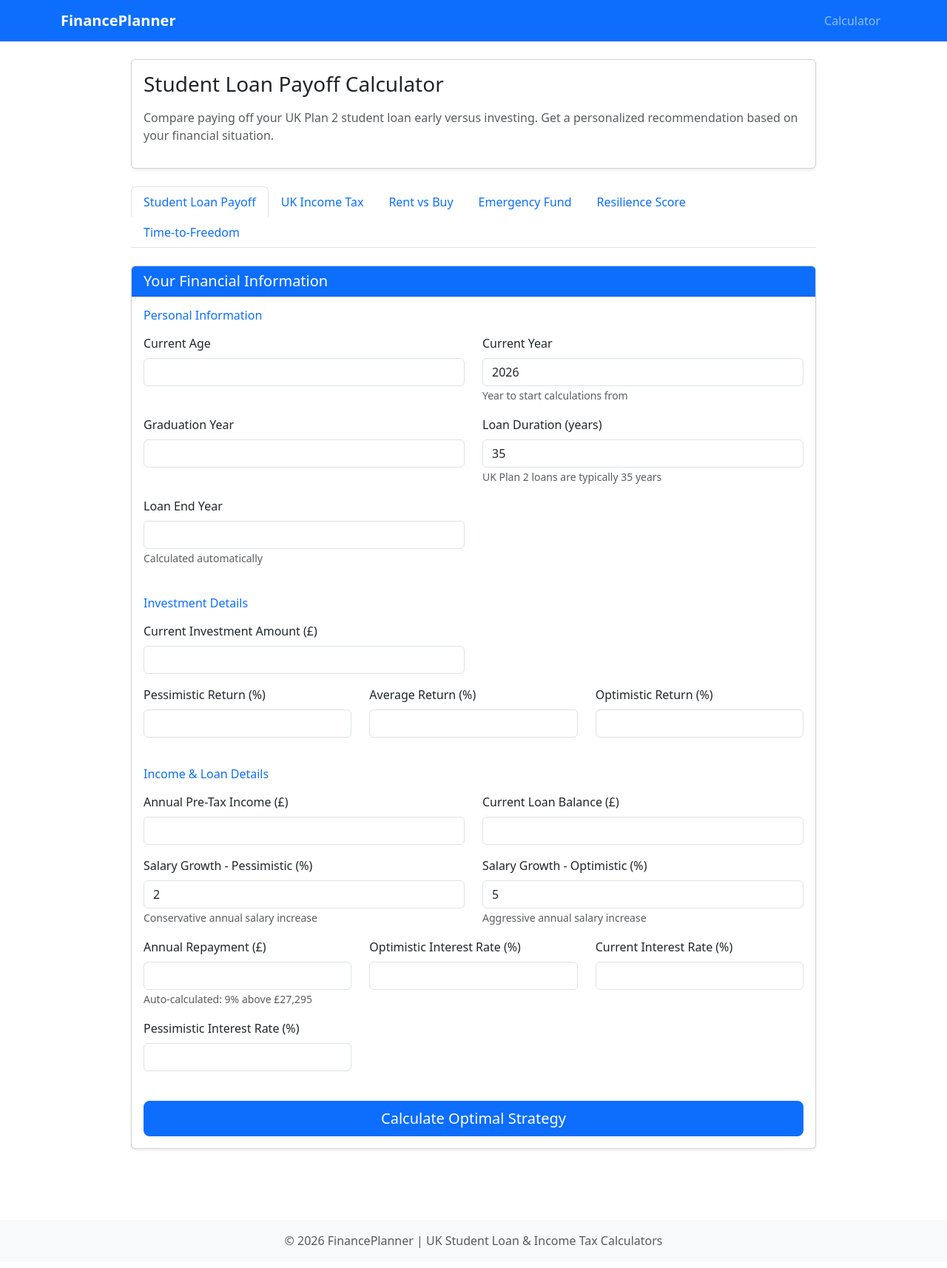
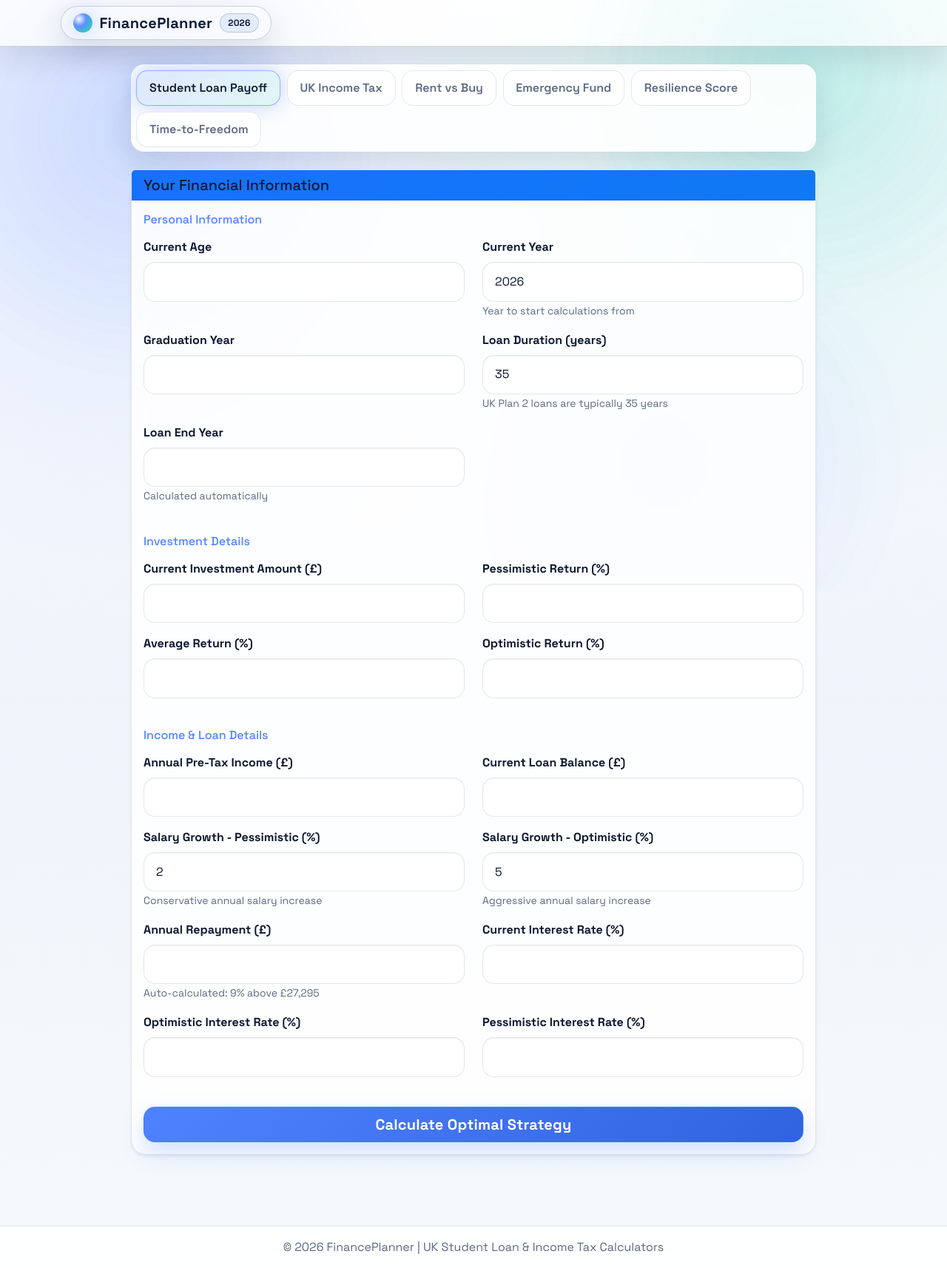
Before and after one commit to AidanInceer/FinancePlanner, a Django app: page / in a window 1280 px wide. Shown: the whole page at 74% size. Before the commit the page ends 1687 px from the top, so only its background shows below. Run offline with Django 5.2, Linux system fonts and the light colour scheme.

Commit message:
Update website style

```diff
--- a/calculator/templates/calculator/base.html
+++ b/calculator/templates/calculator/base.html
@@ -5,6 +5,11 @@
     <meta charset="UTF-8">
     <meta name="viewport" content="width=device-width, initial-scale=1.0">
     <title>{% block title %}Student Loan Payoff Calculator{% endblock %}</title>
+
+    <!-- Fonts -->
+    <link rel="preconnect" href="https://fonts.googleapis.com">
+    <link rel="preconnect" href="https://fonts.gstatic.com" crossorigin>
+    <link href="https://fonts.googleapis.com/css2?family=Space+Grotesk:wght@400;500;600;700&family=Manrope:wght@500;700&display=swap" rel="stylesheet">
 
     <!-- Bootstrap 5.3 CSS -->
     <link href="https://cdn.jsdelivr.net/npm/bootstrap@5.3.2/dist/css/bootstrap.min.css" rel="stylesheet" integrity="sha384-T3c6CoIi6uLrA9TneNEoa7RxnatzjcDSCmG1MXxSR1GAsXEV/Dwwykc2MPK8M2HN" crossorigin="anonymous">
@@ -17,26 +22,18 @@
 
     {% block extra_css %}{% endblock %}
 </head>
-<body>
-    <nav class="navbar navbar-expand-lg navbar-dark bg-primary">
-        <div class="container">
-            <a class="navbar-brand" href="{% url 'calculator:index' %}">
+<body class="app-shell">
+    <nav class="navbar navbar-expand-lg navbar-light glass-nav">
+        <div class="container nav-center">
+            <a class="navbar-brand nav-brand" href="{% url 'calculator:index' %}">
+                <span class="brand-orb"></span>
                 <strong>FinancePlanner</strong>
+                <span class="beta-chip">2026</span>
             </a>
-            <button class="navbar-toggler" type="button" data-bs-toggle="collapse" data-bs-target="#navbarNav">
-                <span class="navbar-toggler-icon"></span>
-            </button>
-            <div class="collapse navbar-collapse" id="navbarNav">
-                <ul class="navbar-nav ms-auto">
-                    <li class="nav-item">
-                        <a class="nav-link" href="{% url 'calculator:index' %}">Calculator</a>
-                    </li>
-                </ul>
-            </div>
         </div>
     </nav>
 
-    <main class="container my-4">
+    <main class="container my-4 main-shell">
         {% block calculator_header %}{% endblock %}
         <div class="calculator-content">
             {% block content %}{% endblock %}
@@ -44,7 +41,7 @@
         {% block calculator_footer %}{% endblock %}
     </main>
 
-    <footer class="bg-light py-3 mt-5">
+    <footer class="glass-footer py-3 mt-5">
         <div class="container text-center text-muted">
             <p class="mb-0">&copy; 2026 FinancePlanner | UK Student Loan & Income Tax Calculators</p>
         </div>
--- a/calculator/templates/calculator/index.html
+++ b/calculator/templates/calculator/index.html
@@ -6,15 +6,6 @@
 {% block content %}
 <div class="row">
     <div class="col-lg-10 mx-auto">
-        <div class="card shadow-sm mb-4">
-            <div class="card-body">
-                <h1 class="card-title h3 mb-3">Student Loan Payoff Calculator</h1>
-                <p class="text-muted">
-                    Compare paying off your UK Plan 2 student loan early versus investing.
-                    Get a personalized recommendation based on your financial situation.
-                </p>
-            </div>
-        </div>
 
         <!-- Loading overlay -->
         <div id="loading-overlay" class="loading-overlay d-none">
@@ -74,7 +65,7 @@
                  aria-labelledby="student-loan-tab">
                 <!-- Calculator Form -->
                 <div class="card shadow-sm mb-4">
-                    <div class="card-header bg-primary text-white">
+                    <div class="card-header bg-primary">
                         <h2 class="h5 mb-0">Your Financial Information</h2>
                     </div>
                     <div class="card-body">
@@ -121,6 +112,8 @@
                                             Duration must be between 1 and 50 years
                                         </div>
                                     </div>
+                                </div>
+                                <div class="row">
                                     <div class="col-md-6 mb-3">
                                         <label for="loan_end_year" class="form-label">Loan End Year</label>
                                         <input type="text" class="form-control" id="loan_end_year"
@@ -142,9 +135,7 @@
                                             Enter a valid investment amount
                                         </div>
                                     </div>
-                                </div>
-                                <div class="row">
-                                    <div class="col-md-4 mb-3">
+                                    <div class="col-md-6 mb-3">
                                         <label for="investment_growth_low" class="form-label">Pessimistic Return (%)</label>
                                         <input type="number" class="form-control" id="investment_growth_low"
                                                name="investment_growth_low" min="0" max="20" step="0.1" required>
@@ -152,7 +143,9 @@
                                             Return must be between 0% and 20%
                                         </div>
                                     </div>
-                                    <div class="col-md-4 mb-3">
+                                </div>
+                                <div class="row">
+                                    <div class="col-md-6 mb-3">
                                         <label for="investment_growth_average" class="form-label">Average Return (%)</label>
                                         <input type="number" class="form-control" id="investment_growth_average"
                                                name="investment_growth_average" min="0" max="20" step="0.1" required>
@@ -160,7 +153,7 @@
                                             Return must be between 0% and 20%
                                         </div>
                                     </div>
-                                    <div class="col-md-4 mb-3">
+                                    <div class="col-md-6 mb-3">
                                         <label for="investment_growth_high" class="form-label">Optimistic Return (%)</label>
                                         <input type="number" class="form-control" id="investment_growth_high"
                                                name="investment_growth_high" min="0" max="20" step="0.1" required>
@@ -213,21 +206,13 @@
                                     </div>
                                 </div>
                                 <div class="row">
-                                    <div class="col-md-4 mb-3">
+                                    <div class="col-md-6 mb-3">
                                         <label for="loan_repayment_annual" class="form-label">Annual Repayment (£)</label>
                                         <input type="text" class="form-control" id="loan_repayment_annual"
                                                name="loan_repayment_annual" readonly>
                                         <small class="form-text text-muted">Auto-calculated: 9% above £27,295</small>
                                     </div>
-                                    <div class="col-md-4 mb-3">
-                                        <label for="loan_interest_low" class="form-label">Optimistic Interest Rate (%)</label>
-                                        <input type="number" class="form-control" id="loan_interest_low"
-                                               name="loan_interest_low" min="0" max="20" step="0.1" required>
-                                        <div class="invalid-feedback">
-                                            Rate must be between 0% and 20%
-                                        </div>
-                                    </div>
-                                    <div class="col-md-4 mb-3">
+                                    <div class="col-md-6 mb-3">
                                         <label for="loan_interest_current" class="form-label">Current Interest Rate (%)</label>
                                         <input type="number" class="form-control" id="loan_interest_current"
                                                name="loan_interest_current" min="0" max="20" step="0.1" required>
@@ -237,7 +222,15 @@
                                     </div>
                                 </div>
                                 <div class="row">
-                                    <div class="col-md-4 mb-3">
+                                    <div class="col-md-6 mb-3">
+                                        <label for="loan_interest_low" class="form-label">Optimistic Interest Rate (%)</label>
+                                        <input type="number" class="form-control" id="loan_interest_low"
+                                               name="loan_interest_low" min="0" max="20" step="0.1" required>
+                                        <div class="invalid-feedback">
+                                            Rate must be between 0% and 20%
+                                        </div>
+                                    </div>
+                                    <div class="col-md-6 mb-3">
                                         <label for="loan_interest_high" class="form-label">Pessimistic Interest Rate (%)</label>
                                         <input type="number" class="form-control" id="loan_interest_high"
                                                name="loan_interest_high" min="0" max="20" step="0.1" required>
@@ -326,6 +319,8 @@
                                         </select>
                                         <small class="form-text text-muted">Latest published tax year</small>
                                     </div>
+                                </div>
+                                <div class="row">
                                     <div class="col-md-6 mb-3">
                                         <label for="tax_jurisdiction" class="form-label">Tax Jurisdiction</label>
                                         <select class="form-select" id="tax_jurisdiction" name="tax_jurisdiction" required>
@@ -705,6 +700,8 @@
                                     <input type="number" class="form-control" id="ef_target_months"
                                            min="1" max="36" value="6" required>
                                 </div>
+                            </div>
+                            <div class="row">
                                 <div class="col-md-6 mb-3">
                                     <label for="ef_current_savings" class="form-label">Current Savings (£)</label>
                                     <input type="number" class="form-control" id="ef_current_savings"
@@ -769,6 +766,8 @@
                                     <input type="number" class="form-control" id="rs_debt_load"
                                            min="0" step="500" value="4000" required>
                                 </div>
+                            </div>
+                            <div class="row">
                                 <div class="col-md-6 mb-3">
                                     <label for="rs_income_stability" class="form-label">Income Stability (0-100)</label>
                                     <input type="number" class="form-control" id="rs_income_stability"
@@ -836,6 +835,8 @@
                                     <input type="number" class="form-control" id="ff_current_investments"
                                            min="0" step="1000" value="25000" required>
                                 </div>
+                            </div>
+                            <div class="row">
                                 <div class="col-md-6 mb-3">
                                     <label for="ff_annual_contribution" class="form-label">Annual Contribution (£)</label>
                                     <input type="number" class="form-control" id="ff_annual_contribution"
@@ -846,6 +847,8 @@
                                     <input type="number" class="form-control" id="ff_return_rate"
                                            min="0" max="20" step="0.1" value="5.0" required>
                                 </div>
+                            </div>
+                            <div class="row">
                                 <div class="col-md-6 mb-3">
                                     <label for="ff_withdrawal_rate" class="form-label">Safe Withdrawal Rate (%)</label>
                                     <input type="number" class="form-control" id="ff_withdrawal_rate"
--- a/static/css/calculator.css
+++ b/static/css/calculator.css
@@ -1,120 +1,317 @@
-/* Student Loan Payoff Calculator Styles */
-
+/* FinancePlanner – Glass light UI */
 :root {
-    --primary-color: #0d6efd;
-    --success-color: #198754;
-    --danger-color: #dc3545;
-    --warning-color: #ffc107;
+    color-scheme: light;
+    --bg: #f5f8fc;
+    --panel: rgba(255, 255, 255, 0.78);
+    --panel-strong: rgba(255, 255, 255, 0.94);
+    --card: rgba(255, 255, 255, 0.86);
+    --muted: #5c6a83;
+    --ink: #0e1931;
+    --primary: #4f82ff;
+    --primary-strong: #2f63e0;
+    --accent: #1fc9b4;
+    --success: #19a36f;
+    --warning: #f2b236;
+    --danger: #ec4a4a;
+    --border: rgba(14, 25, 48, 0.1);
+    --border-strong: rgba(14, 25, 48, 0.18);
+    --shadow-soft: 0 16px 42px rgba(14, 25, 48, 0.12);
+    --shadow-strong: 0 28px 72px rgba(14, 25, 48, 0.14);
+    --glow: 0 0 28px rgba(79, 130, 255, 0.35);
+    --blur: 14px;
+    --font-display: "Space Grotesk", "Manrope", "Helvetica Neue", sans-serif;
+    --font-body: "Space Grotesk", "Manrope", "Helvetica Neue", sans-serif;
 }
 
-body {
+body.app-shell {
     min-height: 100vh;
     display: flex;
     flex-direction: column;
+    background: radial-gradient(120% 90% at 12% 8%, rgba(79, 130, 255, 0.14), transparent 42%),
+        radial-gradient(110% 80% at 82% 6%, rgba(31, 201, 180, 0.14), transparent 46%),
+        linear-gradient(180deg, #fdfdff 0%, #eff4fb 55%, #f6f9fc 100%);
+    color: var(--ink);
+    position: relative;
+    overflow-x: hidden;
+    font-family: var(--font-body);
+}
+
+body.app-shell::before,
+body.app-shell::after {
+    content: "";
+    position: fixed;
+    inset: 0;
+    background-image: radial-gradient(circle at 15% 22%, rgba(79, 130, 255, 0.12), transparent 28%),
+        radial-gradient(circle at 85% 12%, rgba(31, 201, 180, 0.12), transparent 26%),
+        radial-gradient(circle at 70% 78%, rgba(79, 130, 255, 0.08), transparent 32%);
+    pointer-events: none;
+    z-index: 0;
+    opacity: 0.65;
 }
 
 main {
     flex: 1;
 }
 
-.form-label {
-    font-weight: 500;
+.main-shell {
+    position: relative;
+    z-index: 1;
 }
 
-.form-control:focus {
-    border-color: var(--primary-color);
-    box-shadow: 0 0 0 0.25rem rgba(13, 110, 253, 0.25);
+.navbar.glass-nav {
+    background: rgba(255, 255, 255, 0.9);
+    backdrop-filter: blur(var(--blur));
+    -webkit-backdrop-filter: blur(var(--blur));
+    border-bottom: 1px solid var(--border-strong);
+    box-shadow: var(--shadow-soft);
+}
+
+.nav-center {
+    display: flex;
+    justify-content: center;
+    align-items: center;
+    width: 100%;
+}
+
+.navbar.glass-nav .navbar-brand {
+    display: inline-flex;
+    align-items: center;
+    gap: 0.6rem;
+    font-weight: 700;
+    letter-spacing: 0.3px;
+    color: var(--ink);
+    padding: 0.45rem 1rem;
+    border-radius: 999px;
+    background: var(--panel-strong);
+    border: 1px solid var(--border-strong);
+    box-shadow: var(--shadow-soft);
+}
+
+.brand-orb {
+    width: 26px;
+    height: 26px;
+    border-radius: 50%;
+    background: radial-gradient(circle at 30% 30%, #ffffff, rgba(79, 130, 255, 0.9) 38%, rgba(31, 201, 180, 0.9) 78%);
+    box-shadow: var(--glow);
+}
+
+.beta-chip {
+    font-size: 0.75rem;
+    color: var(--ink);
+    background: #e9f1ff;
+    padding: 0.18rem 0.65rem;
+    border-radius: 999px;
+    font-weight: 700;
+    letter-spacing: 0.2px;
+    border: 1px solid var(--border-strong);
+}
+
+.card {
+    background: var(--card);
+    border: 1px solid var(--border);
+    border-radius: 1.25rem;
+    box-shadow: var(--shadow-soft);
+    backdrop-filter: blur(var(--blur));
+    -webkit-backdrop-filter: blur(var(--blur));
+    color: var(--ink);
+}
+
+.card-header {
+    background: transparent;
+    border-bottom: 1px solid var(--border);
+    font-weight: 700;
+    color: var(--ink);
+}
+
+.card-header.bg-primary {
+    background: linear-gradient(135deg, rgba(79, 130, 255, 0.16), rgba(31, 201, 180, 0.12));
+    border-bottom: 1px solid var(--border-strong);
+    color: var(--ink);
+}
+
+.text-muted {
+    color: var(--muted) !important;
+}
+
+.form-label {
+    font-weight: 700;
+    color: var(--ink);
+}
+
+.form-control,
+.form-select {
+    background: var(--panel-strong);
+    border: 1px solid var(--border);
+    border-radius: 0.95rem;
+    box-shadow: inset 0 1px 1px rgba(14, 25, 48, 0.05);
+    color: var(--ink);
+    padding: 0.85rem 1rem;
+}
+
+.form-control:focus,
+.form-select:focus {
+    border-color: rgba(79, 130, 255, 0.45);
+    box-shadow: 0 0 0 0.16rem rgba(79, 130, 255, 0.18);
+    background: #ffffff;
+    color: var(--ink);
+}
+
+.form-control::placeholder {
+    color: rgba(92, 106, 131, 0.7);
 }
 
 .btn-primary {
-    background-color: var(--primary-color);
-    border-color: var(--primary-color);
+    background: linear-gradient(135deg, var(--primary), var(--primary-strong));
+    border: 1px solid rgba(79, 130, 255, 0.45);
+    border-radius: 0.95rem;
+    box-shadow: 0 14px 30px rgba(79, 130, 255, 0.25);
+    font-weight: 700;
+    color: #ffffff;
+    letter-spacing: 0.2px;
+    transition: transform 0.16s ease, box-shadow 0.16s ease;
 }
 
-.btn-primary:hover {
-    background-color: #0b5ed7;
-    border-color: #0a58ca;
+.btn-primary:hover,
+.btn-primary:focus {
+    transform: translateY(-1px);
+    box-shadow: 0 18px 40px rgba(79, 130, 255, 0.32);
 }
 
-/* Graph container */
+.btn-primary:active {
+    transform: translateY(0);
+}
+
+.btn-ghost {
+    background: var(--panel-strong);
+    color: var(--ink);
+    border: 1px solid var(--border);
+    border-radius: 0.95rem;
+    font-weight: 600;
+    padding: 0.75rem 1.2rem;
+    transition: border-color 0.15s ease, transform 0.15s ease, box-shadow 0.15s ease;
+    box-shadow: 0 8px 18px rgba(14, 25, 48, 0.08);
+}
+
+.btn-ghost:hover,
+.btn-ghost:focus {
+    border-color: rgba(79, 130, 255, 0.45);
+    transform: translateY(-1px);
+    box-shadow: 0 12px 26px rgba(14, 25, 48, 0.12);
+}
+
+.nav-tabs {
+    border-bottom: none;
+    gap: 0.55rem;
+    padding: 0.45rem;
+    background: rgba(255, 255, 255, 0.9);
+    border-radius: 1.1rem;
+    box-shadow: var(--shadow-soft);
+    backdrop-filter: blur(12px);
+}
+
+.nav-tabs .nav-link {
+    border: 1px solid var(--border);
+    border-radius: 0.95rem;
+    color: var(--muted);
+    font-weight: 600;
+    padding: 0.7rem 1.05rem;
+    background: rgba(255, 255, 255, 0.9);
+    transition: all 0.18s ease;
+}
+
+.nav-tabs .nav-link:hover,
+.nav-tabs .nav-link:focus {
+    color: var(--ink);
+    border-color: rgba(79, 130, 255, 0.4);
+}
+
+.nav-tabs .nav-link.active {
+    color: var(--ink);
+    background: linear-gradient(135deg, rgba(79, 130, 255, 0.16), rgba(31, 201, 180, 0.12));
+    border-color: rgba(79, 130, 255, 0.55);
+    box-shadow: var(--glow);
+}
+
+.calculator-section-title,
+.text-primary {
+    color: var(--primary) !important;
+}
+
+.calculator-content {
+    position: relative;
+}
+
+.calculator-summary {
+    display: grid;
+    gap: 1rem;
+}
+
+.summary-item {
+    display: flex;
+    flex-direction: column;
+    padding: 1rem;
+    background: rgba(255, 255, 255, 0.95);
+    border-radius: 1rem;
+    border: 1px solid var(--border);
+    box-shadow: 0 10px 22px rgba(14, 25, 48, 0.08);
+    height: 100%;
+}
+
+.summary-item .label {
+    font-size: 0.9rem;
+    color: var(--muted);
+}
+
+.summary-item .value {
+    font-size: 1.2rem;
+    font-weight: 700;
+}
+
+.summary-item.highlight {
+    background: linear-gradient(135deg, rgba(79, 130, 255, 0.08), rgba(31, 201, 180, 0.08));
+    border-color: rgba(79, 130, 255, 0.45);
+    box-shadow: var(--glow);
+}
+
+.recommendation-card {
+    border-left: 4px solid var(--success);
+}
+
+.recommendation-card.warning {
+    border-left-color: var(--warning);
+}
+
+.recommendation-card.danger {
+    border-left-color: var(--danger);
+}
+
+.calculator-graph,
 #payoff-graph-container {
     position: relative;
     height: 400px;
-    margin: 2rem 0;
+    margin: 1.5rem 0;
+    background: rgba(255, 255, 255, 0.9);
+    border-radius: 1.1rem;
+    border: 1px solid var(--border);
+    box-shadow: var(--shadow-soft);
+    padding: 0.75rem;
+    backdrop-filter: blur(var(--blur));
+    -webkit-backdrop-filter: blur(var(--blur));
 }
 
-@media (max-width: 768px) {
-    #payoff-graph-container {
-        height: 300px;
-    }
+.calculator-graph canvas {
+    max-height: 100%;
 }
 
-/* Mobile responsiveness for 320px minimum width */
-@media (max-width: 576px) {
-    body {
-        font-size: 0.9rem;
-    }
-
-    h1 {
-        font-size: 1.5rem;
-    }
-
-    h2 {
-        font-size: 1.25rem;
-    }
-
-    .container {
-        padding-left: 10px;
-        padding-right: 10px;
-    }
-
-    .form-label {
-        font-size: 0.875rem;
-    }
-
-    .btn {
-        font-size: 0.875rem;
-        padding: 0.5rem 1rem;
-    }
-
-    #payoff-graph-container {
-        height: 250px;
-        margin: 1rem 0;
-    }
+#payoff-graph-container {
+    height: 420px;
 }
 
-@media (max-width: 360px) {
-    #payoff-graph-container {
-        height: 220px;
-    }
-
-    .form-control {
-        font-size: 0.875rem;
-    }
-}
-
-
-/* Recommendation card */
-.recommendation-card {
-    border-left: 4px solid var(--success-color);
-}
-
-.recommendation-card.warning {
-    border-left-color: var(--warning-color);
-}
-
-.recommendation-card.danger {
-    border-left-color: var(--danger-color);
-}
-
-/* Loading spinner */
 .loading-overlay {
     position: fixed;
-    top: 0;
-    left: 0;
-    width: 100%;
-    height: 100%;
-    background: rgba(255, 255, 255, 0.9);
+    inset: 0;
+    background: rgba(245, 248, 252, 0.8);
+    backdrop-filter: blur(10px);
     display: flex;
     justify-content: center;
     align-items: center;
@@ -125,71 +322,78 @@ main {
     display: none;
 }
 
-/* Tabs */
-.nav-tabs .nav-link {
-    font-weight: 500;
+.alert {
+    border-radius: 0.95rem;
+    border: 1px solid var(--border);
+    box-shadow: var(--shadow-soft);
+    background: #ffffff;
+    color: var(--ink);
 }
 
-.nav-tabs .nav-link.active {
-    color: var(--primary-color);
+.glass-footer {
+    background: rgba(255, 255, 255, 0.9);
+    border-top: 1px solid var(--border);
+    backdrop-filter: blur(8px);
+    -webkit-backdrop-filter: blur(8px);
+    position: relative;
+    z-index: 1;
+    color: var(--muted);
 }
 
-/* Shared calculator layout */
-.calculator-content {
-    position: relative;
+#calculator-tab-content > .tab-pane {
+    animation: fadeSlide 0.35s ease;
 }
 
-.calculator-section-title {
-    font-weight: 600;
-    color: var(--primary-color);
+@keyframes fadeSlide {
+    from {
+        opacity: 0;
+        transform: translateY(10px);
+    }
+    to {
+        opacity: 1;
+        transform: translateY(0);
+    }
 }
 
-.calculator-summary {
-    display: grid;
-    gap: 1rem;
-}
-
-.calculator-summary .summary-item {
-    height: 100%;
-}
-
-.calculator-graph {
-    position: relative;
-    height: 360px;
-}
-
-.calculator-graph canvas {
-    max-height: 100%;
+@media (max-width: 992px) {
+    .nav-tabs {
+        flex-wrap: wrap;
+    }
 }
 
 @media (max-width: 768px) {
-    .calculator-graph {
+    .calculator-graph,
+    #payoff-graph-container {
+        height: 320px;
+    }
+}
+
+@media (max-width: 576px) {
+    body {
+        font-size: 0.95rem;
+    }
+
+    .container {
+        padding-left: 12px;
+        padding-right: 12px;
+    }
+
+    .nav-tabs .nav-link {
+        width: 100%;
+        text-align: left;
+    }
+
+    #payoff-graph-container {
         height: 280px;
     }
 }
 
-/* Income tax summary */
-.summary-item {
-    display: flex;
-    flex-direction: column;
-    padding: 0.75rem;
-    background: #f8f9fa;
-    border-radius: 0.5rem;
-    height: 100%;
+@media (max-width: 360px) {
+    #payoff-graph-container {
+        height: 240px;
+    }
+
+    .form-control {
+        font-size: 0.9rem;
+    }
 }
-
-.summary-item .label {
-    font-size: 0.85rem;
-    color: #6c757d;
-}
-
-.summary-item .value {
-    font-size: 1.1rem;
-    font-weight: 600;
-}
-
-.summary-item.highlight {
-    background: rgba(13, 110, 253, 0.1);
-    border: 1px solid rgba(13, 110, 253, 0.3);
-    box-shadow: 0 0.5rem 1rem rgba(13, 110, 253, 0.15);
-}
```
